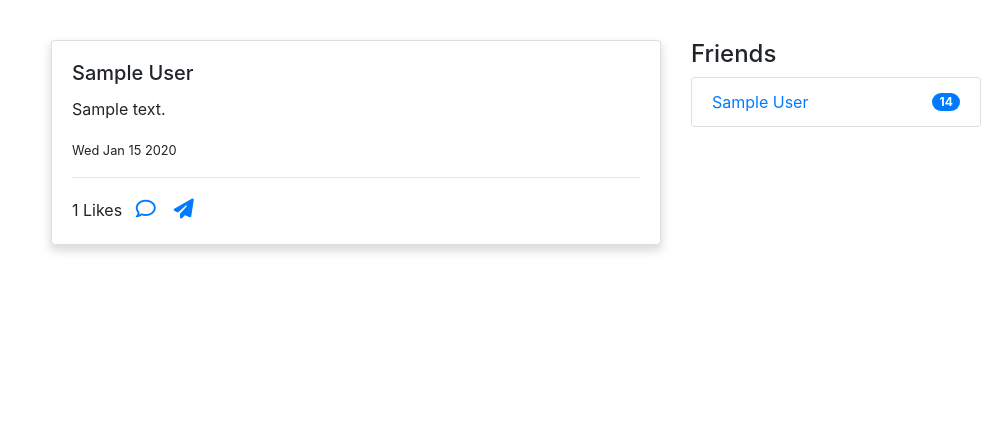
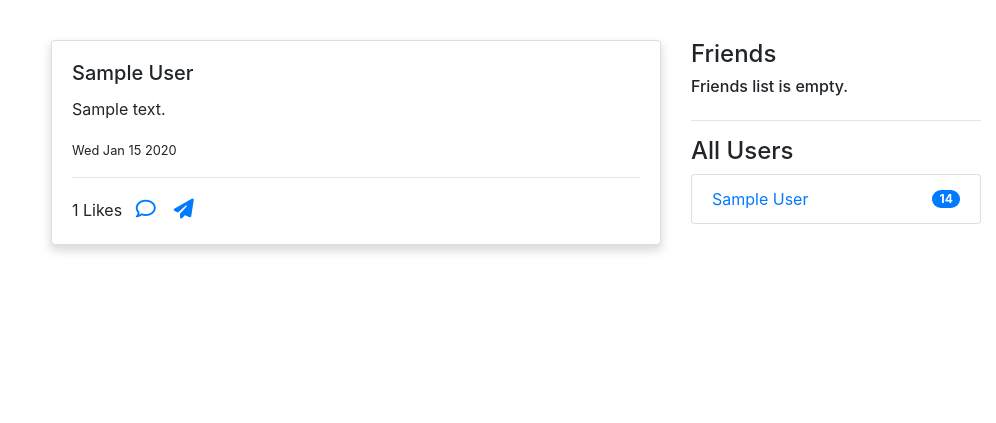
Before and after one commit to parikshit223933/Comspace-Express, a Node server app: page / in a window 1280 px wide. Shown: the part 54-477 px from the top of the page, without its empty margins (284-1280 px from the left). Run offline with Node 20, Linux system fonts and the light colour scheme; tables that the repository leaves empty hold one stand-in row (values such as "Sample post"); some libraries are stand-ins or nearby versions.

Commit message:
shown the friends list on the home page

```diff
--- a/controllers/home_controller.js
+++ b/controllers/home_controller.js
@@ -1,6 +1,6 @@
 const Post = require('../models/post');
 const User = require('../models/user');
-
+const Friendship = require('../models/friendship');
 
 module.exports.home = async function (req, res)
 {
@@ -19,7 +19,7 @@ module.exports.home = async function (req, res)
                     },
                     populate:
                     {
-                        path:'likes'
+                        path: 'likes'
                     }
                 }
             )
@@ -28,12 +28,41 @@ module.exports.home = async function (req, res)
         //step 2= finding all the users which will then be passed to the rendering function.
         let users = await User.find({});
 
+        /* new step 4: finding the friends of the logged in user */
+        let friends = new Array();
+        if (req.user)/* friends list will only be loaded if thhe user is signed in */
+        {
+            let all_friendships = await Friendship.find({ $or: [{ from_user: req.user._id }, { to_user: req.user._id }] })
+                .populate('from_user')
+                .populate('to_user');/* checking the friendship model in the fields "from user" and "to_user". the current logged in user has to be in one of them. and at the same time we are also populating it to see the user ids*/
+
+            for (let fs of all_friendships)/* storing all the friendships in an array so that it is easy to load them in the front end quickly */
+            {
+                if (fs.from_user._id.toString() == req.user._id.toString())
+                {
+                    friends.push({
+                        friend_name: fs.to_user.name,
+                        friend_id: fs.to_user._id
+                    });
+                }
+                else if (fs.to_user._id.toString() == req.user._id.toString())
+                {
+                    friends.push({
+                        friend_name: fs.from_user.name,
+                        friend_id: fs.from_user._id
+                    });
+                }
+            }
+        }
+
+
         //step 3= rendering the page with all the posts and passing all the users to it.
         var options =
         {
             title: "ComSpace Express",
             posts: posts,
-            all_users: users
+            all_users: users,
+            friends: friends
         };
         return res.render('home', options);
     }
--- a/views/home.ejs
+++ b/views/home.ejs
@@ -19,13 +19,31 @@
                 <% itr=0; for(post of locals.posts){ %>
             <%- include('_post') -%>
             <%itr++;}%>
-            </div>
+    </div>
 
-        </section>
+    </section>
 
-        <section id="user-friends" class="col-sm-3 mt-4 pb-3 pt-3">
+    <section id="user-friends" class="col-sm-3 mt-4 pb-3 pt-3">
+        <div>
             <h4>
                 Friends
+            </h4>
+            <ul class="list-group">
+                <%if(locals.friends.length==0){%>
+                    <h6>Friends list is empty.</h6>
+                <%}%>
+                <%for(fr of locals.friends){%>
+                <li class="list-group-item d-flex justify-content-between align-items-center">
+                    <a href="/users/profile/<%=fr.friend_id%>"><%=fr.friend_name%></a>
+                    <span class="badge badge-primary badge-pill">14</span>
+                </li>
+                <%}%>
+            </ul>
+        </div>
+        <hr>
+        <div>
+            <h4>
+                All Users
             </h4>
 
             <ul class="list-group">
@@ -36,7 +54,7 @@
                 </li>
                 <%}%>
             </ul>
-
+        </div>
 
         </section>
     </div>
```
